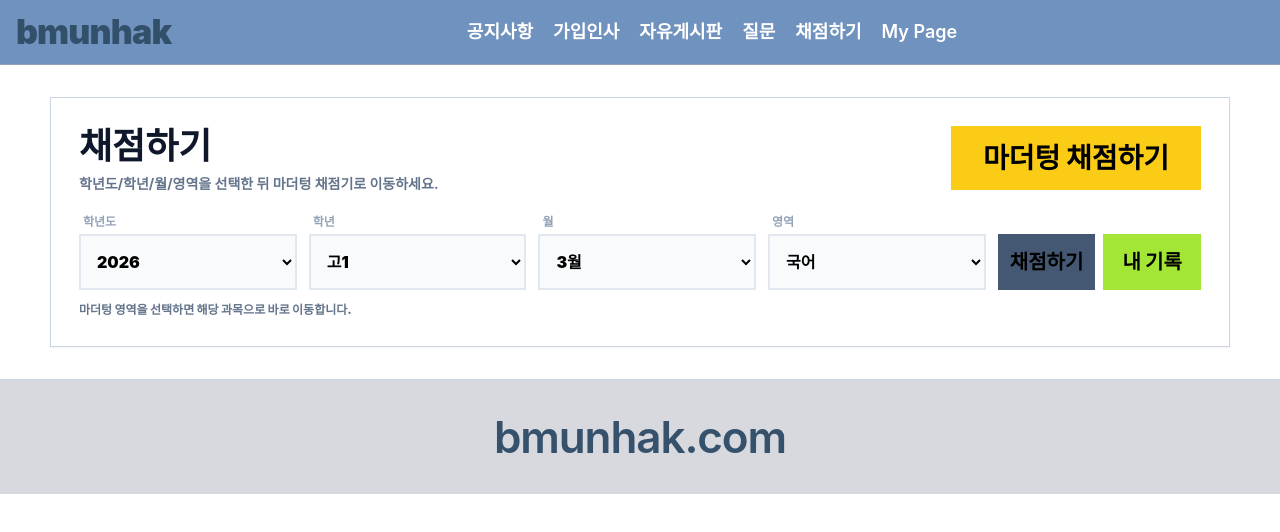
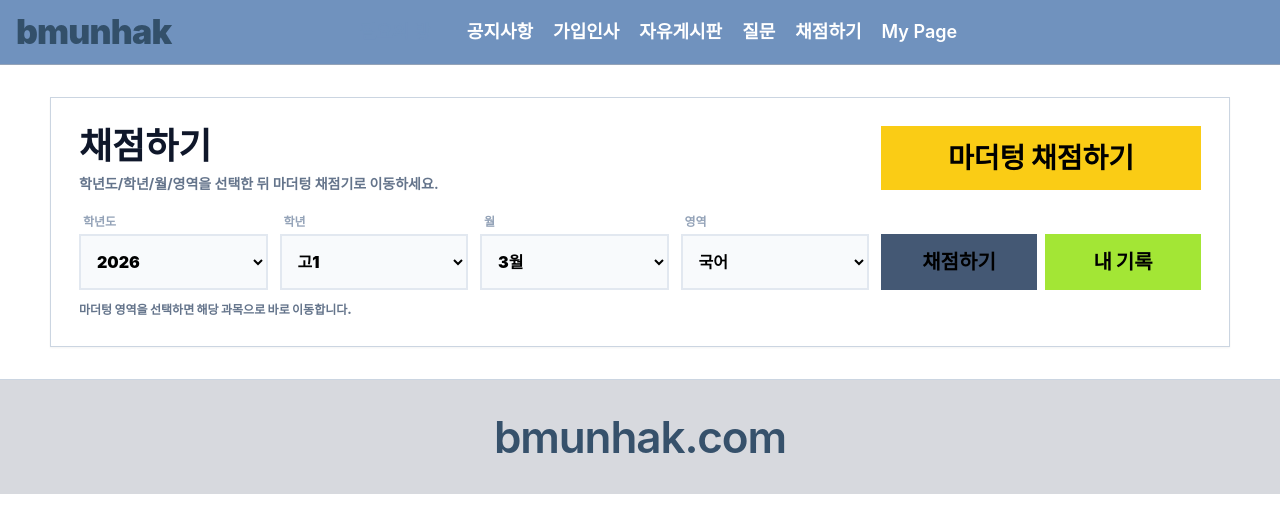
Before and after one commit to Ladakh-39/bmunhak.com, a website: page grader.html in a window 1280 px wide. Drawn offline with nearby package versions, Linux system fonts and the light colour scheme; a web font is replaced by a local one.

Commit message:
style(grader): align mothertung button width with action buttons

```diff
--- a/grader.html
+++ b/grader.html
@@ -63,7 +63,7 @@
           <h1 class="text-3xl font-black text-slate-900 md:text-4xl">채점하기</h1>
           <p class="mt-2 text-sm font-bold text-slate-500">학년도/학년/월/영역을 선택한 뒤 마더텅 채점기로 이동하세요.</p>
         </div>
-        <button id="btnOpenMothertung" type="button" class="h-14 w-full whitespace-nowrap bg-[#facc15] px-4 text-xl font-black leading-none text-black hover:bg-[#eab308] md:h-16 md:w-[250px] md:text-[28px]">마더텅 채점하기</button>
+        <button id="btnOpenMothertung" type="button" class="h-14 w-full whitespace-nowrap bg-[#facc15] px-4 text-xl font-black leading-none text-black hover:bg-[#eab308] md:h-16 md:w-[320px] md:text-[28px]">마더텅 채점하기</button>
       </div>
 
       <div class="mt-5 grid grid-cols-1 gap-3 md:grid-cols-[1fr_1fr_1fr_1fr_auto] md:items-end">
@@ -111,7 +111,7 @@
             <option value="mock2">마더텅 미니모의 2회</option>
           </select>
         </div>
-        <div class="grid grid-cols-2 gap-2">
+        <div class="grid grid-cols-2 gap-2 md:w-[320px]">
           <button id="btnOpenGrade" type="button" class="h-14 w-full whitespace-nowrap bg-[#445874] px-3 text-lg font-black leading-none text-black hover:bg-[#3a4d66] md:text-[20px]">채점하기</button>
           <button id="btnGoRecords" type="button" class="h-14 w-full whitespace-nowrap bg-[#a3e635] px-3 text-lg font-black leading-none text-black hover:bg-[#84cc16] md:text-[20px]">내 기록</button>
         </div>
```
Also changed, not shown: grader1.html (+2 -2 lines).
